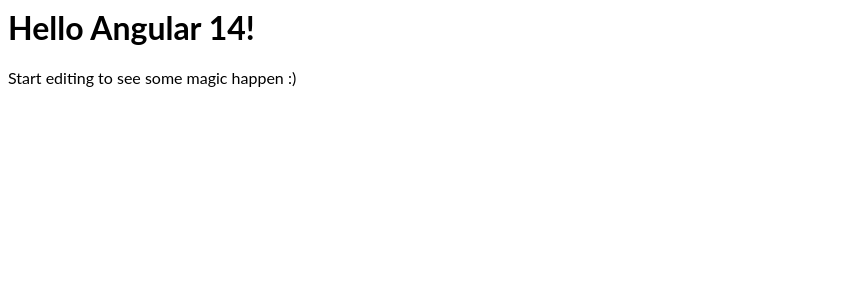
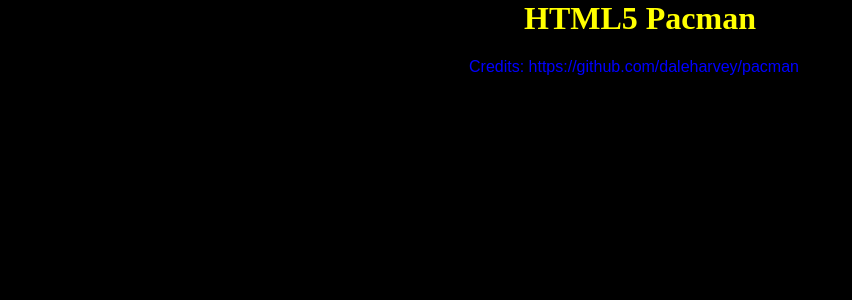
Before and after one commit to Sairam-Reddy/angular-pacman-game, an Angular app: page / in a window 1280 px wide. Shown: the top 300 px of the page, without its empty margins (0-852 px from the left). Built offline with nearby package versions, Linux system fonts and the light colour scheme.

Commit message:
2 files modified, 1 added, 1 deleted

```diff
--- a/src/app/app.component.css
+++ /dev/null
@@ -1,3 +0,0 @@
-p {
-  font-family: Lato;
-}
--- a/src/app/app.component.html
+++ b/src/app/app.component.html
@@ -1,4 +1,11 @@
-<hello name="{{ name }}"></hello>
+<div id="shim">shim for font face</div>
+
+<h1>HTML5 Pacman</h1>
+
 <p>
-  Start editing to see some magic happen :)
+  <a href="https://github.com/daleharvey/pacman" target="_blank"
+    >Credits: https://github.com/daleharvey/pacman</a
+  >
 </p>
+
+<div id="pacman"></div>
--- /dev/null
+++ b/src/app/app.component.scss
@@ -0,0 +1,35 @@
+::ng-deep {
+  body {
+    background-color: black;
+  }
+
+  body {
+    width: 342px;
+    margin: 0px auto;
+    font-family: sans-serif;
+  }
+}
+
+#pacman {
+  height: 470px;
+  width: 382px;
+  border-radius: 5px;
+  margin: 20px auto;
+}
+
+#shim {
+  font-family: 'Permanent Marker', cursive;
+  position: absolute;
+  visibility: hidden;
+}
+
+h1 {
+  font-family: 'Permanent Marker', cursive;
+  text-align: center;
+  color: yellow;
+}
+
+a {
+  text-decoration: none;
+  color: #0000ff;
+}
--- a/src/app/app.component.ts
+++ b/src/app/app.component.ts
@@ -3,8 +3,6 @@
 @Component({
   selector: 'my-app',
   templateUrl: './app.component.html',
-  styleUrls: [ './app.component.css' ]
+  styleUrls: ['./app.component.scss'],
 })
-export class AppComponent  {
-  name = 'Angular ' + VERSION.major;
-}
+export class AppComponent {}
```
